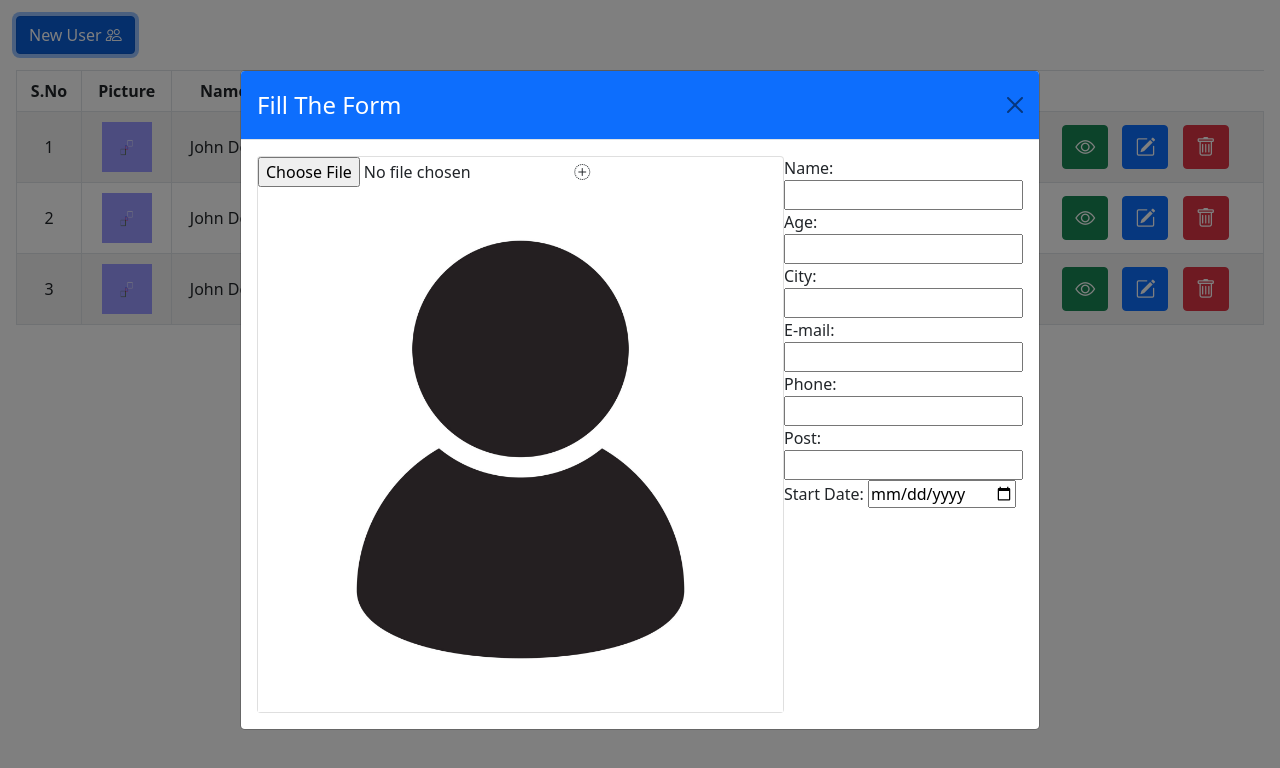
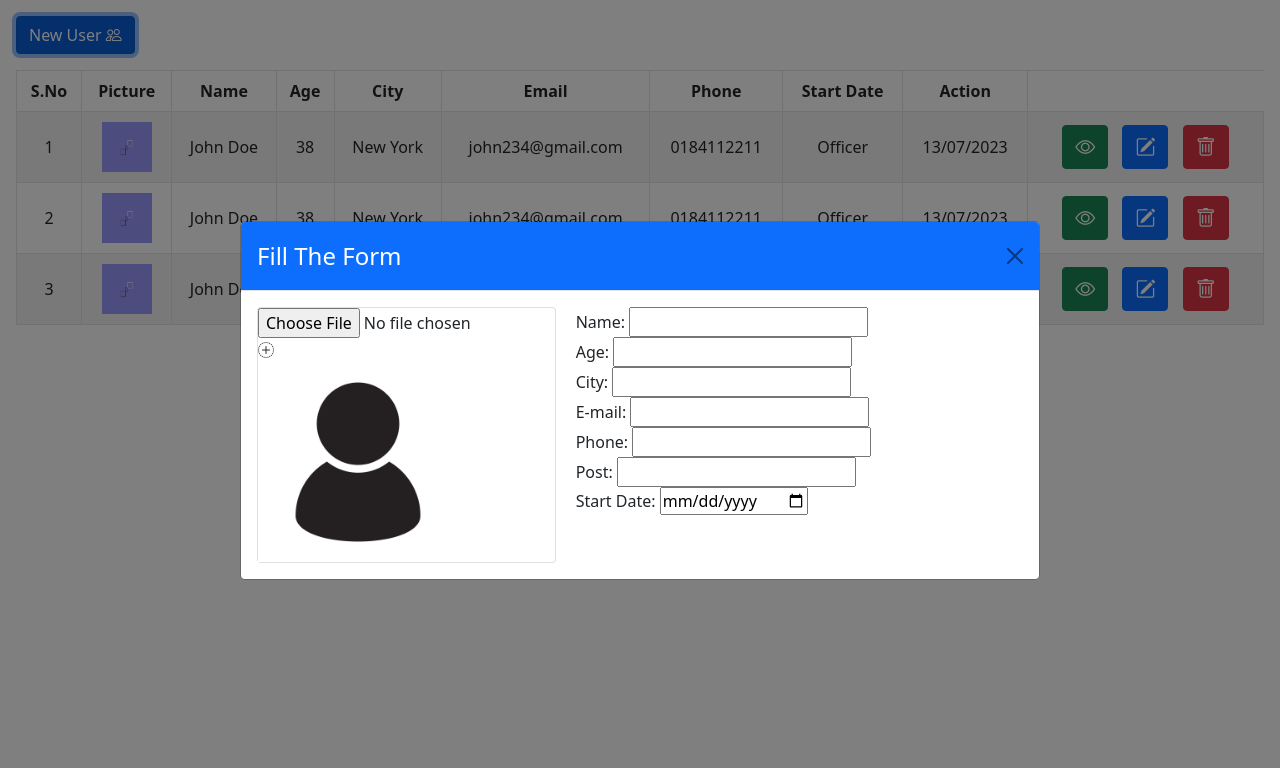
Before and after one commit to epramh/crud-operation, a website built with Vite: page index.html in a window 1280 px wide. Both pictures are taken after a click on the button "New User". Built offline with nearby package versions, Linux system fonts and the light colour scheme.

Commit message:
Adding Style for form and input

```diff
--- a/index.html
+++ b/index.html
@@ -141,7 +141,7 @@
                   <input type="file" id="imgInput">
                   <i class="bi bi-plus-circle-dotted"></i>
                 </label>
-                <img src="img/Profile Icon.webp" alt="">
+                <img src="img/Profile Icon.webp" alt="" height="200" width="200">
               </div>
 
               <div class="inputField">
--- a/src/style.css
+++ b/src/style.css
@@ -27,4 +27,15 @@ td button i {
   justify-content: space-between;
   align-items: flex-start;
   padding: 0;
+}https://www.youtube.com/watch?v=q7-xXuUczko&t=11s
+
+.modal-body form .imgholder {
+  flex-basis: 32%;
+  height: 100%;
 }
+
+.modal-body form .inputField {
+  flex-basis: 68%;
+  border-left: 5px grove blue;
+  padding-left: 20px;
+}
```
